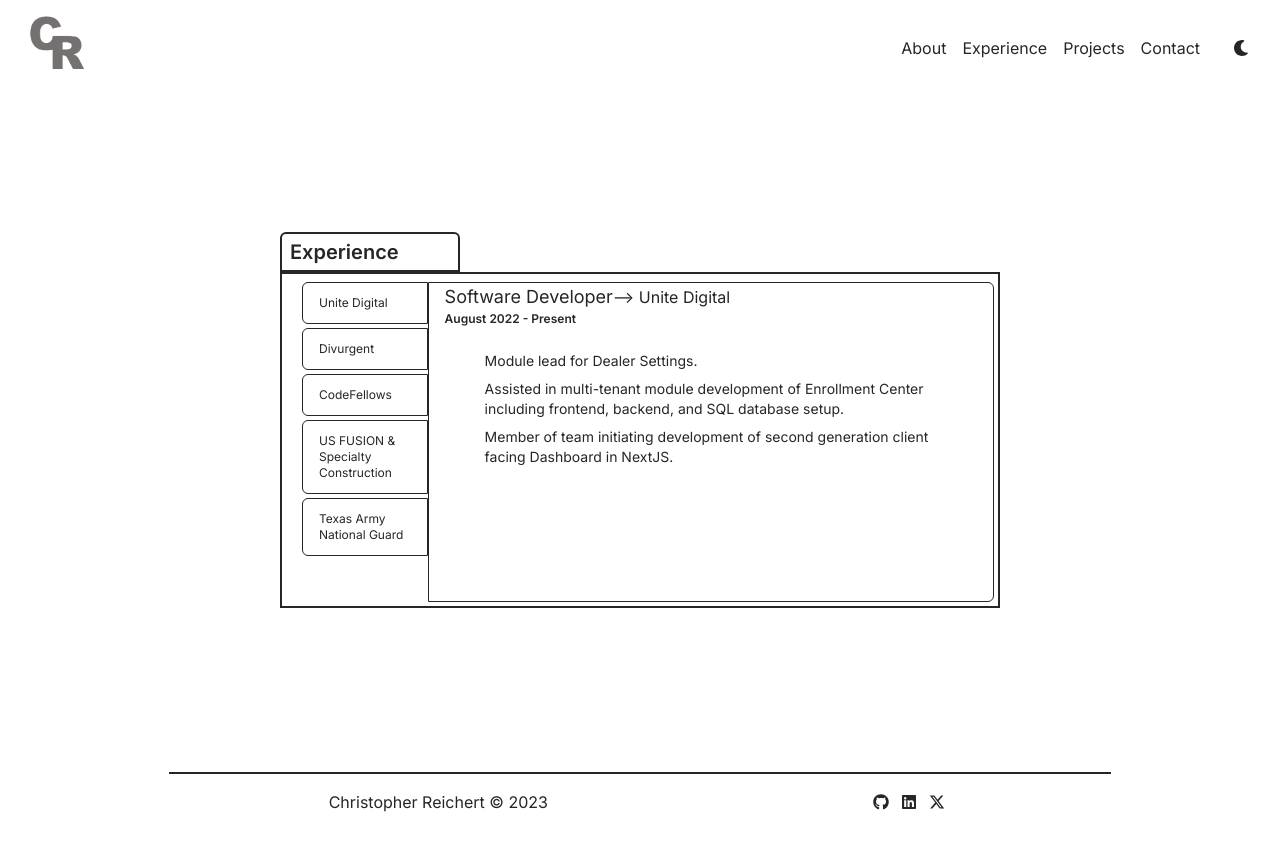
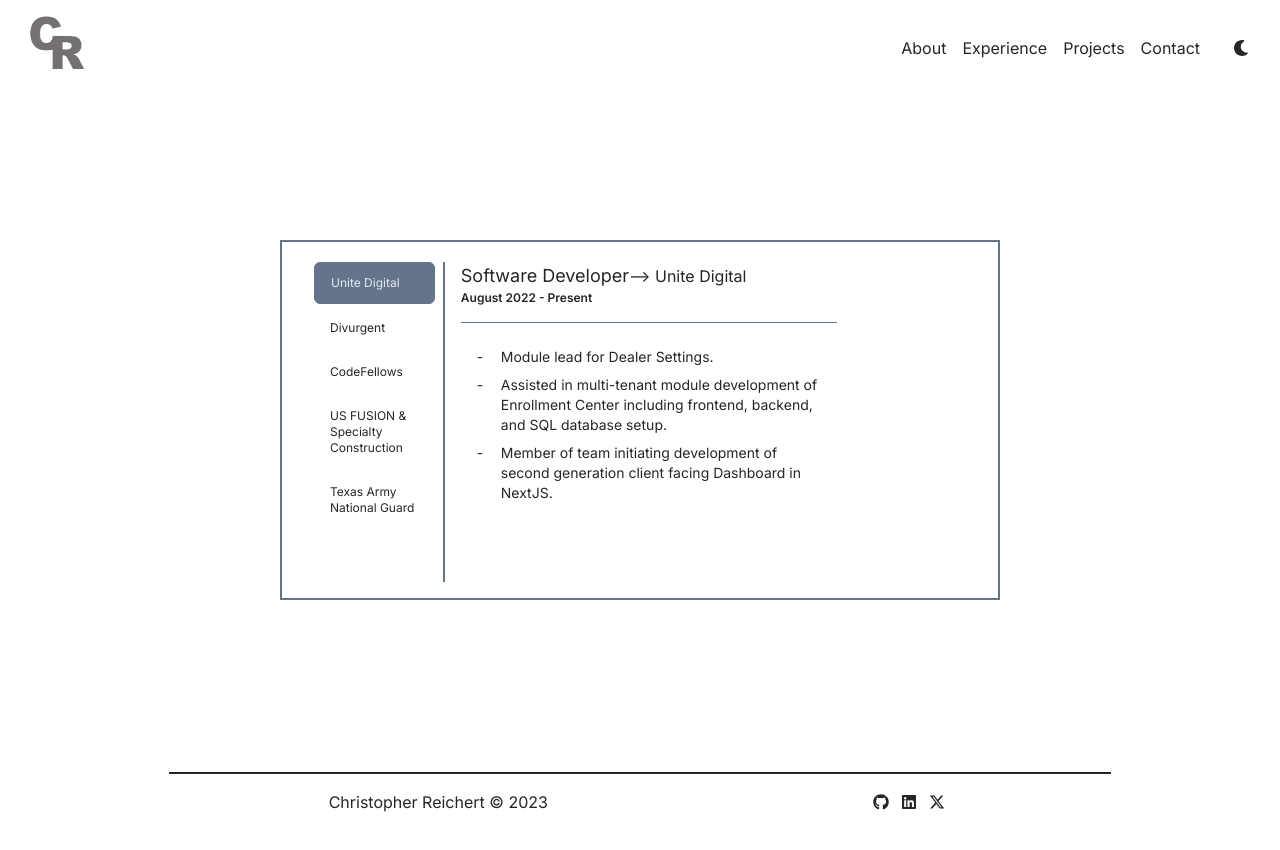
Before and after one commit to reichertc2/portfolio-main-fe, a Next.js app: page /Experience in a window 1280 px wide. Shown: the top 850 px of the page. Built offline with nearby package versions, Linux system fonts and the light colour scheme.

Commit message:
updated experience page

```diff
--- a/src/app/(public)/Experience/page.tsx
+++ b/src/app/(public)/Experience/page.tsx
@@ -1,16 +1,17 @@
-import { user } from "../../../../data/user";
+import {user} from "../../../../data/user";
 import MainContainer from "@/app/_components/common/MainContainer";
 import Experience from "@/app/_components/modules/profile/Experience";
 import React from "react";
 
-interface IAExperiencePageProps {}
+interface IAExperiencePageProps {
+}
 
 const ExperiencePage: React.FC<IAExperiencePageProps> = () => {
-  return (
-    <MainContainer>
-      <Experience jobExperience={user["jobs"]}  />
-    </MainContainer>
-  );
+    return (
+        <MainContainer>
+            <Experience jobExperience={user.jobs}/>
+        </MainContainer>
+    );
 };
 
 export default ExperiencePage;
--- a/src/app/_components/modules/profile/Experience.tsx
+++ b/src/app/_components/modules/profile/Experience.tsx
@@ -12,7 +12,7 @@ export const Experience: React.FC<IExperienceProps> = ({
                                                            jobExperience,
                                                        }) => {
     return (
-        <ContentContainer id={"ExperienceSection"} title={"Experience"}>
+        <ContentContainer id={"ExperienceSection"}>
             <ExperienceStandardView jobExperience={jobExperience}/>
             <ExperienceMobileView jobExperience={jobExperience}/>
         </ContentContainer>
--- a/src/app/_components/modules/profile/Experience/ExperienceStandardView.tsx
+++ b/src/app/_components/modules/profile/Experience/ExperienceStandardView.tsx
@@ -1,5 +1,5 @@
 import React from "react";
-import { IJobInfo } from "@/app/_models/user";
+import {IJobInfo} from "@/app/_models/user";
 import TabSelector from "./Standard/TabSelector";
 
 interface IExperienceStandardViewProps {
@@ -10,12 +10,12 @@ export const ExperienceStandardView: React.FC<IExperienceStandardViewProps> = ({
                                                                                    jobExperience,
                                                                                }) => {
     const styles = {
-    container: `hidden sm:block border-2 border-solid w-full`,
+        container: `hidden sm:block border-2 border-solid w-full border-secondary`,
     };
 
     return (
         <div className={styles.container}>
-      <TabSelector jobExperience={jobExperience} />
+            <TabSelector jobExperience={jobExperience}/>
         </div>
     );
 };
--- a/src/app/_components/modules/profile/Experience/Standard/TabSelector.tsx
+++ b/src/app/_components/modules/profile/Experience/Standard/TabSelector.tsx
@@ -1,7 +1,7 @@
 "use client";
 
-import React, { useState } from "react";
-import { IJobInfo } from "@/app/_models/user";
+import React, {useState} from "react";
+import {IJobInfo} from "@/app/_models/user";
 import TabSelectorButtons from "./TabSelectorButtons";
 import TabSelectorBody from "./TabSelectorBody";
 
@@ -17,7 +17,7 @@ export const TabSelector: React.FC<ITabSelectorProps> = ({
     );
 
     const styles = {
-    container: "inline-block w-full p-1",
+        container: "inline-block w-full p-4",
     };
 
     const openExperience = (id = "exp-1") => {
@@ -41,7 +41,7 @@ export const TabSelector: React.FC<ITabSelectorProps> = ({
                 companyInBodyId={displayedCompany.id}
             />
 
-      <TabSelectorBody displayedCompany={displayedCompany} />
+            <TabSelectorBody displayedCompany={displayedCompany}/>
         </div>
     );
 };
--- a/src/app/_components/modules/profile/Experience/Standard/TabSelectorBody.tsx
+++ b/src/app/_components/modules/profile/Experience/Standard/TabSelectorBody.tsx
@@ -1,6 +1,7 @@
-import Link from "next/link";
 import React from "react";
-import { IJobInfo } from "@/app/_models/user";
+import {IJobInfo} from "@/app/_models/user";
+import TabSelectorBodyHeader from "@/app/_components/modules/profile/Experience/Standard/TabSelectorBodyHeader";
+import TabSelectorBodySummary from "@/app/_components/modules/profile/Experience/Standard/TabSelectorBodySummary";
 
 interface ITabSelectorBodyProps {
     displayedCompany: IJobInfo;
@@ -10,35 +11,15 @@ export const TabSelectorBody: React.FC<ITabSelectorBodyProps> = ({
                                                                      displayedCompany,
                                                                  }) => {
     const styles = {
-    container: `px-4 dark:text-text inline-block w-4/5 align-top border rounded-r-md mt-1 h-80`,
-    bodyHeader: "text-lg inline-block",
-    link: "inline-block",
-    hoverAnimation: "hover-underline-animation",
-    tenureText: `text-xs dark:text-text font-semibold`,
-    experienceBullets: "p-4 text-sm w-full",
-    bulletPoint: "img-li pl-6 pt-2",
+        container: `px-4 text-text dark:text-text-dark inline-block w-3/5 align-top border-l-2 border-secondary rounded-r-md mt-1 h-80`,
+        experienceBullets: "mt-4 p-4 text-sm w-full border-t border-secondary",
+        bulletPoint: "pl-6 pt-2",
     };
 
     return (
         <div className={styles.container}>
-      <h3 className={styles.bodyHeader}>{displayedCompany?.Position} </h3>
-      <Link className={styles.link} href={displayedCompany?.CompanyURL}>
-        <span>
-          {" "}
-          --&gt;{" "}
-          <span className={styles.hoverAnimation}>
-            {displayedCompany?.CompanyName}
-          </span>
-        </span>
-      </Link>
-      <p className={styles.tenureText}>{displayedCompany?.Tenure}</p>
-      <ul className={styles.experienceBullets}>
-        {displayedCompany.BulletPoints.map((item, idx) => (
-          <li key={idx} className={styles.bulletPoint}>
-            {item}
-          </li>
-        ))}
-      </ul>
+            <TabSelectorBodyHeader displayedCompany={displayedCompany}/>
+            <TabSelectorBodySummary displayedCompany={displayedCompany}/>
         </div>
     );
 };
--- /dev/null
+++ b/src/app/_components/modules/profile/Experience/Standard/TabSelectorBodyHeader.tsx
@@ -0,0 +1,36 @@
+import Link from "next/link";
+import React from "react";
+import {IJobInfo} from "@/app/_models/user";
+
+interface ITabSelectorBodyHeaderProps {
+    displayedCompany: IJobInfo;
+}
+
+export const TabSelectorBodyHeader: React.FC<ITabSelectorBodyHeaderProps> = ({
+                                                                                 displayedCompany,
+                                                                             }) => {
+    const styles = {
+        container: `px-4 text-text dark:text-text-dark inline-block w-3/5 align-top border-l-2 border-secondary rounded-r-md mt-1 h-80`,
+        bodyHeader: "text-lg inline-block",
+        link: "inline-block",
+        hoverAnimation: "hover-underline-animation",
+        tenureText: `text-xs text-text dark:text-text-dark font-semibold`,
+    };
+
+    return (
+        <>
+            <h3 className={styles.bodyHeader}>{displayedCompany?.Position} </h3>
+            <Link className={styles.link} href={displayedCompany?.CompanyURL}>
+        <span>{" "}--&gt;{" "}
+            <span className={styles.hoverAnimation}>
+            {displayedCompany?.CompanyName}
+          </span>
+        </span>
+            </Link>
+            <p className={styles.tenureText}>{displayedCompany?.Tenure}</p>
+        </>
+
+    );
+};
+
+export default TabSelectorBodyHeader;
--- /dev/null
+++ b/src/app/_components/modules/profile/Experience/Standard/TabSelectorBodySummary.tsx
@@ -0,0 +1,30 @@
+import React from "react";
+import {IJobInfo} from "@/app/_models/user";
+
+interface ITabSelectorSummaryProps {
+    displayedCompany: IJobInfo;
+}
+
+export const TabSelectorBodySummary: React.FC<ITabSelectorSummaryProps> = ({
+                                                                               displayedCompany,
+                                                                           }) => {
+    const styles = {
+        container: `mt-4 p-4 text-sm w-full border-t border-secondary`,
+        experienceBullets: " ",
+        bulletPoint: "relative pl-6 pt-2 before:content-['-'] before:absolute before:left-0 before:text-inherit",
+    };
+
+    return (
+        <div className={styles.container}>
+            <ul className={styles.experienceBullets}>
+                {displayedCompany.BulletPoints.map((item, idx) => (
+                    <li key={idx} className={styles.bulletPoint}>
+                        {item}
+                    </li>
+                ))}
+            </ul>
+        </div>
+    );
+};
+
+export default TabSelectorBodySummary;
--- a/src/app/_components/modules/profile/Experience/Standard/TabSelectorButtons.tsx
+++ b/src/app/_components/modules/profile/Experience/Standard/TabSelectorButtons.tsx
@@ -1,5 +1,5 @@
 import React from "react";
-import { IJobInfo } from "@/app/_models/user";
+import {IJobInfo} from "@/app/_models/user";
 
 interface ITabSelectorButtonsProps {
     jobExperience: IJobInfo[];
@@ -13,9 +13,9 @@ export const TabSelectorButtons: React.FC<ITabSelectorButtonsProps> = ({
                                                                            companyInBodyId,
                                                                        }) => {
     const styles = {
-    tabContainer: "w-1/5 inline-block pl-4",
-    genericTab:`my-1 block pl-4 py-3 border  rounded-l-md dark:text-text text-xs text-left w-full`,
-    selectedTab:`text-text`
+        tabContainer: "w-1/5 inline-block pl-4 mr-2",
+        genericTab: `my-1 block pl-4 py-3  dark:text-text-dark text-text text-xs text-left w-full`,
+        selectedTab: `text-text-dark bg-secondary border rounded-md border-secondary`,
     };
 
     const isSelectedButton = (companyId: string) => {
```
Lines whose indentation alone changed are shown as unchanged.
